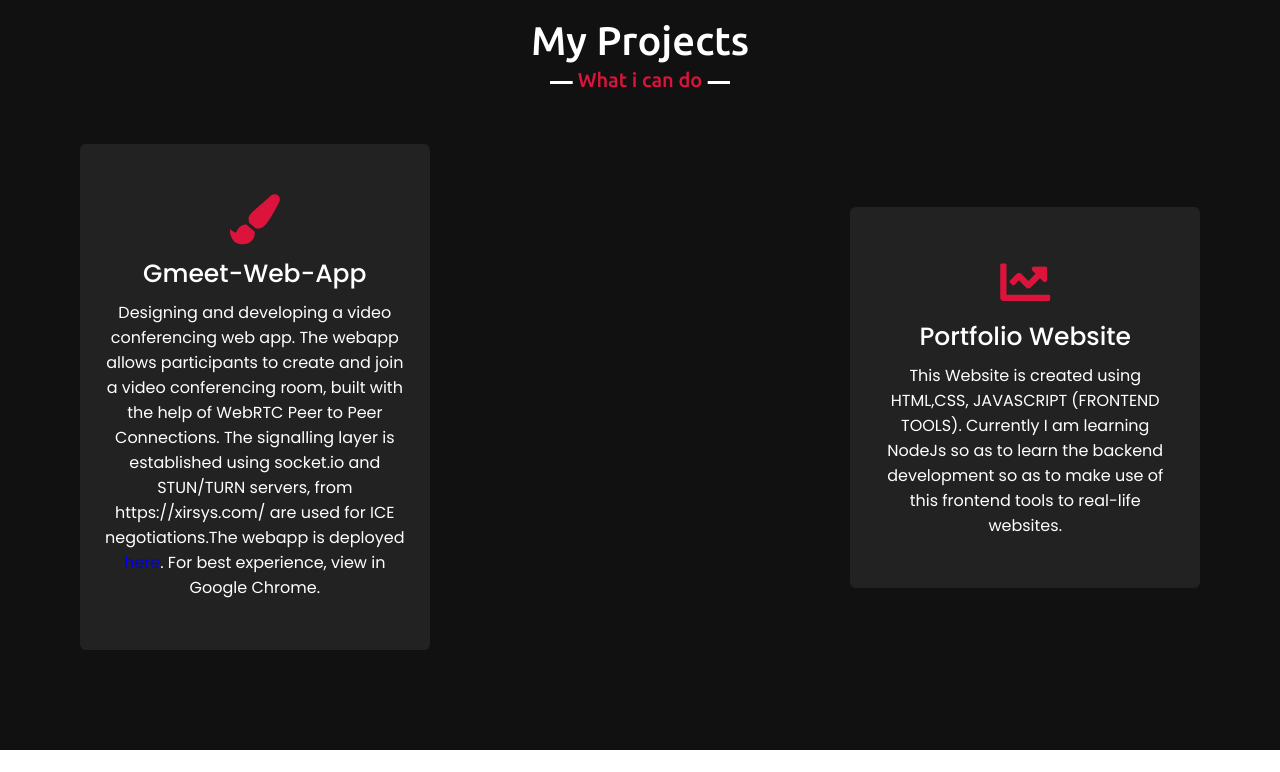
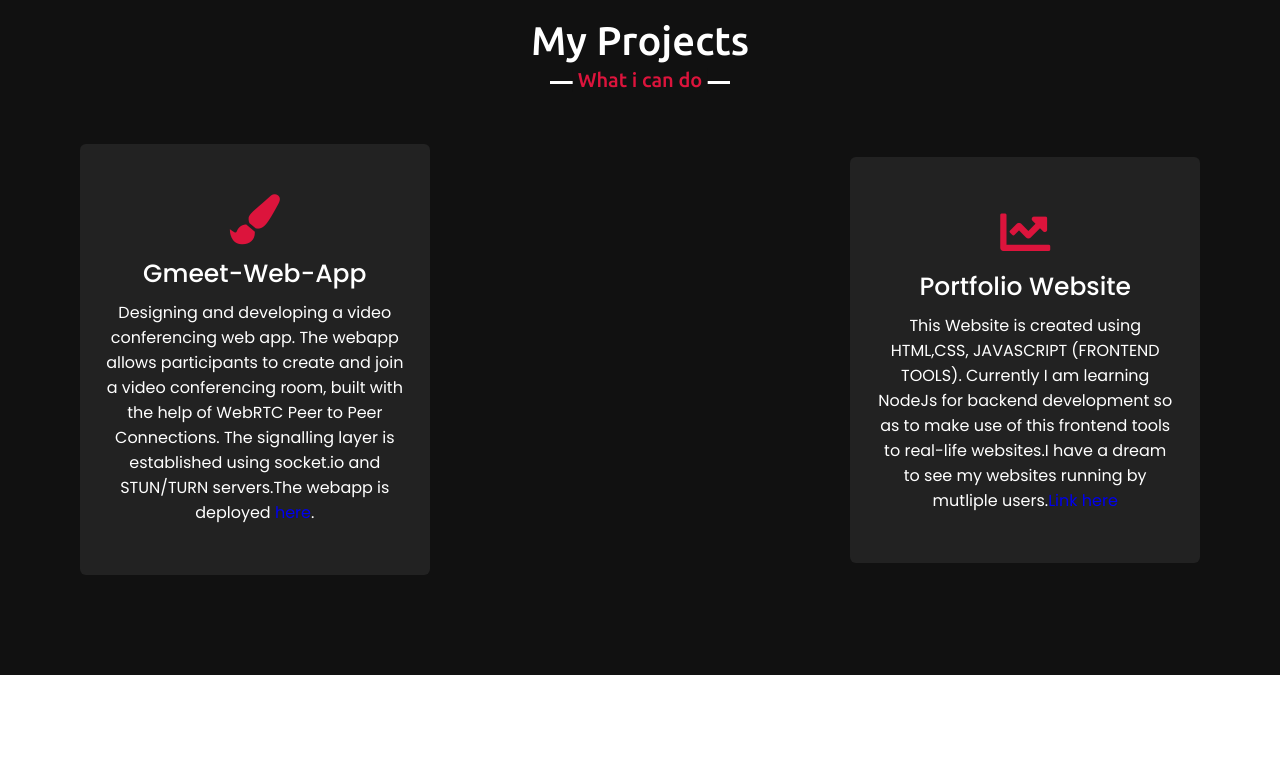
Before and after one commit to Jayeshbhojawat/Jayeshbhojawat.github.io, a plain HTML site: page portfolio/index.html in a window 1280 px wide. Shown: the part 1615-2387 px from the top of the page. Drawn offline with nearby package versions, Linux system fonts and the light colour scheme.

Commit message:
Update index.html

```diff
--- a/portfolio/index.html
+++ b/portfolio/index.html
@@ -72,14 +72,14 @@
                     <div class="box">
                         <i class="fas fa-paint-brush"></i>
                         <div class="text">Gmeet-Web-App</div>
-                        <p>Designing and developing a video conferencing web app. The webapp allows participants to create and join a video conferencing room, built with the help of WebRTC Peer to Peer Connections. The signalling layer is established using socket.io and STUN/TURN servers, from https://xirsys.com/ are used for ICE negotiations.The webapp is deployed <a href=" https://videochatms.herokuapp.com/">here</a>. For best experience, view in Google Chrome.</p>
+                        <p>Designing and developing a video conferencing web app. The webapp allows participants to create and join a video conferencing room, built with the help of WebRTC Peer to Peer Connections. The signalling layer is established using socket.io and STUN/TURN servers.The webapp is deployed <a href=" https://videochatms.herokuapp.com/">here</a>.</p>
                     </div>
                 </div>
                 <div class="card">
                     <div class="box">
                         <i class="fas fa-chart-line"></i>
                         <div class="text">Portfolio Website</div>
-                        <p>This Website is created using HTML,CSS, JAVASCRIPT (FRONTEND TOOLS). Currently I am learning NodeJs so as to learn the backend development so as to make use of this frontend tools to real-life websites.</p>
+                        <p>This Website is created using HTML,CSS, JAVASCRIPT (FRONTEND TOOLS). Currently I am learning NodeJs for backend development so as to make use of this frontend tools to real-life websites.I have a dream to see my websites running by mutliple users.<a href="https://jayeshbhojawat.github.io/portfolio/">Link here</a>  </p>
                     </div>
 <!--                 </div>
                 <div class="card">
```
